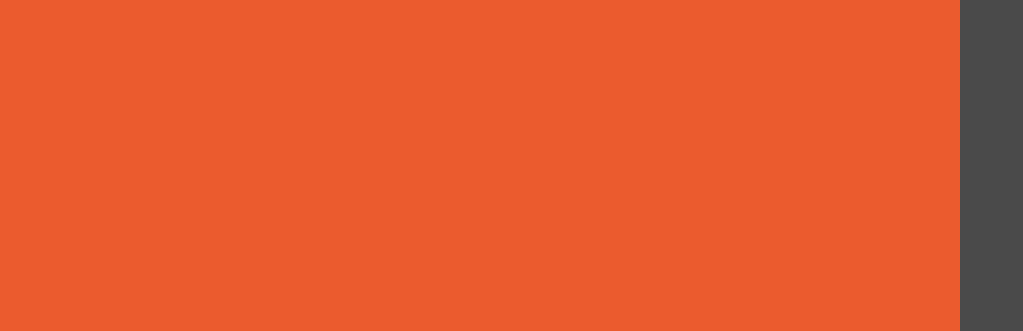
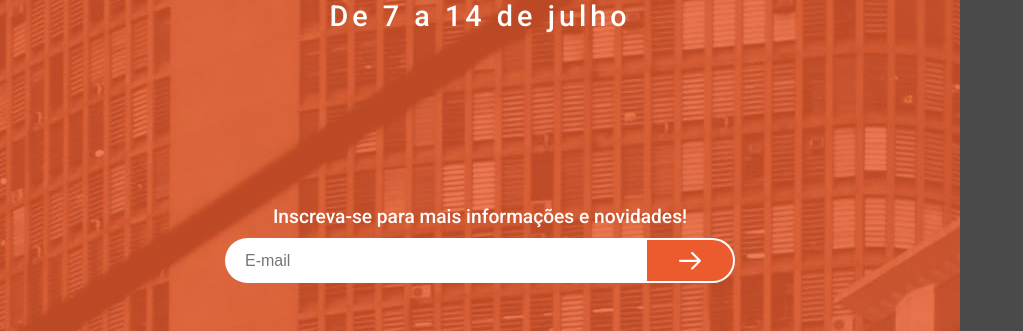
Before and after one commit to vinirossi/frontendweek-website, a website: page index.pug in a window 1280 px wide. Shown: the part 469-800 px from the top of the page, without its empty margins (0-1023 px from the left). Drawn offline with nearby package versions, Linux system fonts and the light colour scheme; files that its build step writes are made by us from their sources.

Commit message:
Main content n style done

```diff
--- a/assets/css/_partials/_base.sass
+++ b/assets/css/_partials/_base.sass
@@ -14,6 +14,7 @@ html
 body
   background-color: $white
   display: flex
+  font-family: $roboto
   height: 100vh
   max-width: 100%
   min-height: 100%
--- a/assets/css/_partials/_main.sass
+++ b/assets/css/_partials/_main.sass
@@ -1,13 +1,92 @@
 .main
-  background-color: #EB5B2E
-  display: inline-block
+  align-items: center
+  background-size: cover
+  background: linear-gradient($background-filtre, $background-filtre), url('../img/sp_background.jpg') no-repeat center center
+  display: flex
   height: 100vh
+  justify-content: center
   margin: 0
   max-height: 100%
   max-width: calc(100% - 300px)
+  min-height: 500px
   padding: 0
+  position: relative
   width: 75%
 
   @media (max-width: 900px)
     max-width: unset
     width: 100%
+
+
+.main__text
+  max-width: 70%
+  text-align: center
+
+.main__text__title
+  display: block
+  margin-bottom: 1em
+  width: 100%
+
+.main__text__date
+  color: $white
+  font-size: 1.8em
+  font-weight: 500
+  letter-spacing: 4px
+
+  @media (max-width: 900px)
+    font-size: 1.2em
+    letter-spacing: 2px
+
+
+.main__mailbox
+  align-items: center
+  bottom: 3em
+  display: flex
+  flex-wrap: wrap
+  justify-content: center
+  max-width: 600px
+  position: absolute
+  text-align: center
+
+
+.main__mailbox__label
+  color: $white
+  font-size: 1.2em
+  font-weight: 500
+  margin-bottom: .5em
+  width: 100%
+
+  @media (max-width: 900px)
+    font-size: 1em
+
+
+.main__mailbox__input,
+.main__mailbox__button
+  height: 45px
+
+  @media (max-width: 900px)
+    height: 35px
+
+.main__mailbox__input
+  border-radius: 25px 0 0 25px
+  border: 0
+  padding: 10px 20px
+  width: 70%
+
+  @media (max-width: 900px)
+    font-size: .8em
+
+.main__mailbox__button
+  align-items: center
+  background-color: $main-orange
+  border-radius: 0 25px 25px 0
+  border: 2px solid $white
+  color: $white
+  cursor: pointer
+  display: flex
+  justify-content: center
+  transition: background-color .3s ease-in-out
+  width: 15%
+
+  &:hover
+    background-color: $hover-orange
--- a/assets/css/_partials/_sidebar.sass
+++ b/assets/css/_partials/_sidebar.sass
@@ -1,5 +1,5 @@
 .sidebar
-  background-color: #4A4A4A
+  background-color: $main-gray
   display: inline-block
   height: 100vh
   margin: 0
--- a/assets/css/_partials/_variables.sass
+++ b/assets/css/_partials/_variables.sass
@@ -2,6 +2,15 @@
 $white: #fff
 $black: #000
 
+$main-orange: #EB5B2E
+$hover-orange: #FF8E67
+
+$main-gray: #4A4A4A
+
+
+$background-filtre: rgba(235, 91, 46, .8)
+
 //{Other colors}
 
 // Typography
+$roboto: 'Roboto', 'Helvetica Neue', 'Helvetica', 'Arial', 'Ubuntu', sans-serif
--- a/index.pug
+++ b/index.pug
@@ -20,6 +20,22 @@ html(lang='pt-br')
 
   body
     main.main
+      .main__text
+        img.main__text__title(src='assets/img/logo_white.svg', alt='Front-end Week São Paulo')
+        span.main__text__date
+          | De 7 a 14 de julho
+
+      form.main__mailbox(action="" method="" name="mail-catcher")
+
+        label.main__mailbox__label.main__mailbox__email(for="email")
+          | Inscreva-se para mais informações e novidades!
+
+        input.main__mailbox__input.main__mailbox__email(placeholder="E-mail" id="email"  type="email" maxlength="70" name="" required)
+
+        button.main__mailbox__button.main__mailbox__send(type="submit")
+          img.main__mailbox__send__img(src='assets/img/send_arrow.svg', alt='Enviar')
+
+
     sidebar.sidebar
 
 
@@ -32,3 +48,4 @@ html(lang='pt-br')
   //- ===================================
   link(rel='stylesheet', href='https://cdnjs.cloudflare.com/ajax/libs/normalize/7.0.0/normalize.min.css')
   link(rel='stylesheet', href='assets/css/style.css')
+  link(rel='stylesheet', href='https://fonts.googleapis.com/css?family=Roboto:400,500,900')
```
Also changed, not shown: assets/css/style.css, assets/img/logo_white.svg (added), assets/img/send_arrow.svg (added), index.html.
